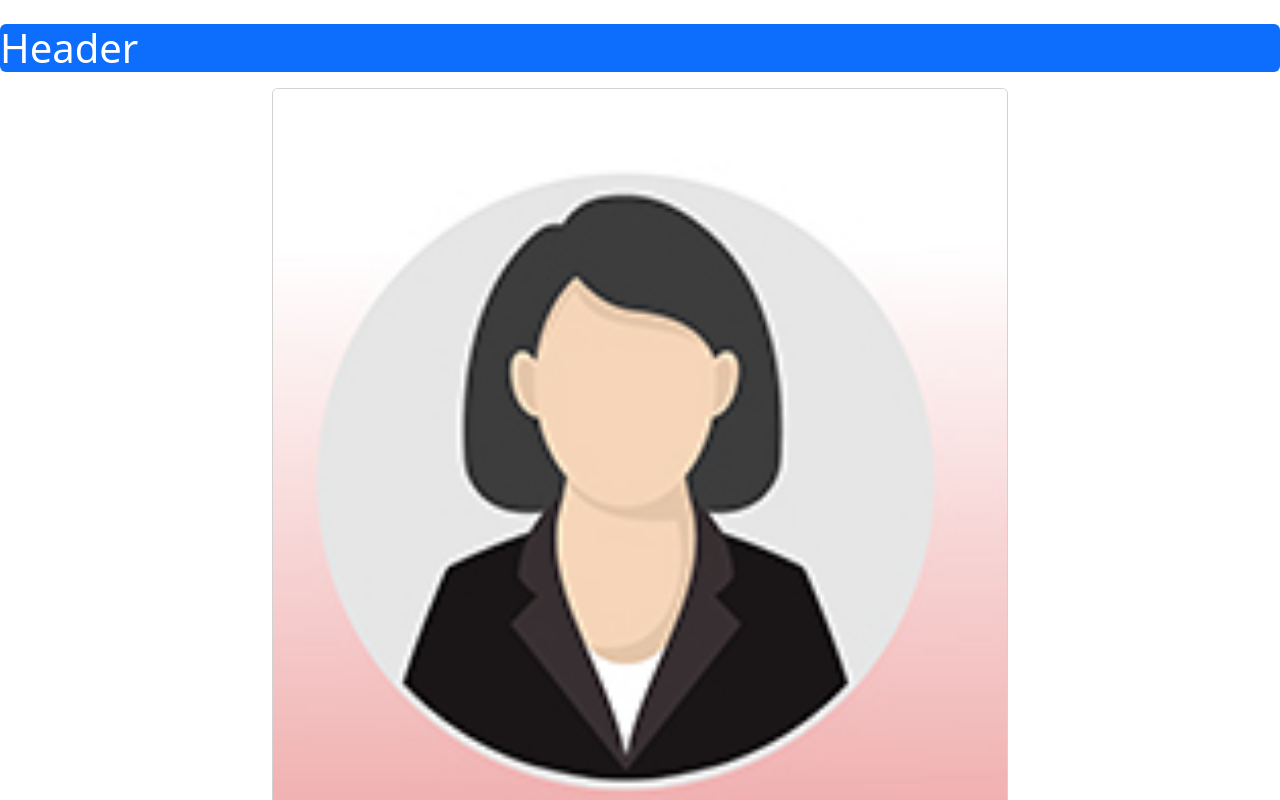
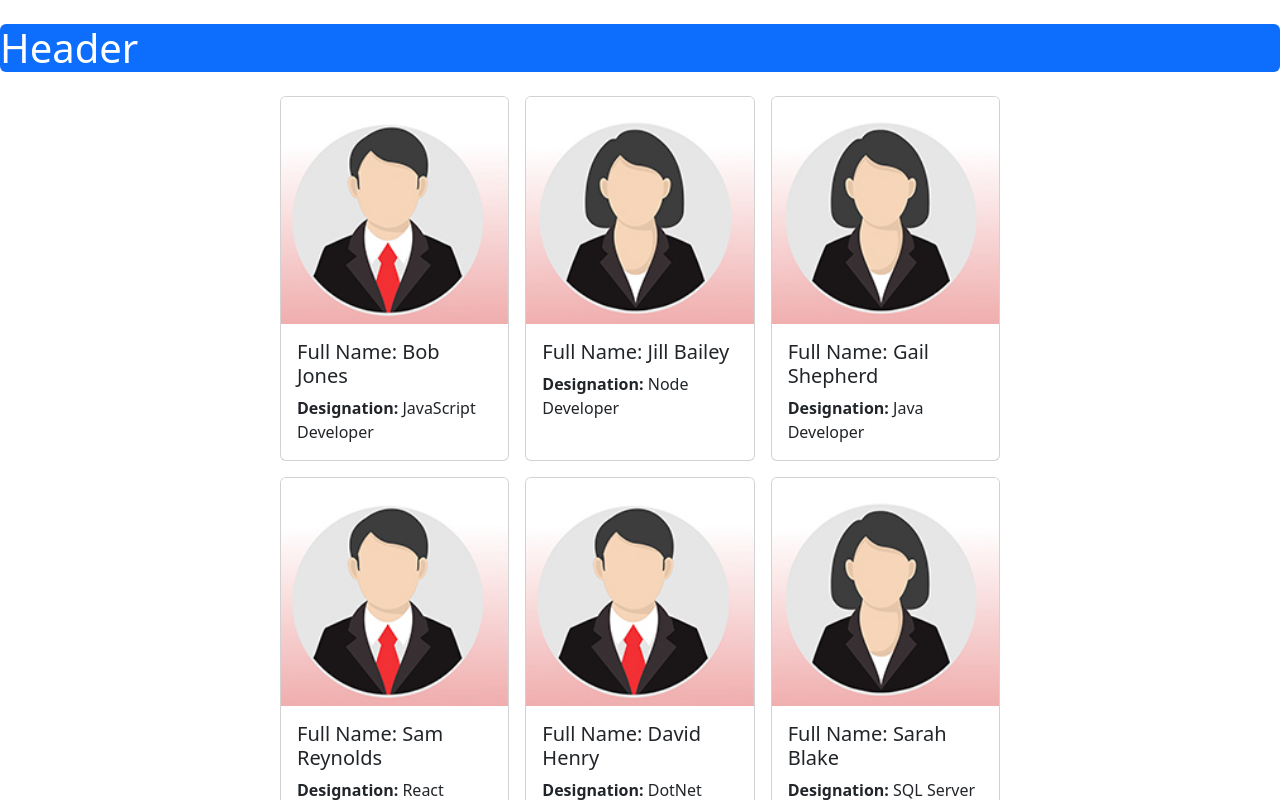
Before and after one commit to gnzlplcs/team-member-allocation, a React (Create React App) app: page / in a window 1280 px wide. Shown: the top 800 px of the page. Built offline with nearby package versions, Linux system fonts and the light colour scheme.

Commit message:
:zap: select image profile by gender

```diff
--- a/src/App.css
+++ b/src/App.css
@@ -1,3 +1,8 @@
 body {
   font-family: Arial, Helvetica, sans-serif;
 }
+
+.card-collection {
+  display: grid;
+  grid-template-columns: 1fr 1fr 1fr;
+}
--- a/src/Employees.jsx
+++ b/src/Employees.jsx
@@ -94,10 +94,15 @@ const Employees = () => {
     <main className="container">
       <div className="row justify-content-center mt-3 mb-3">
         <div className="col-8">
+          <div className="card-collection">
             {employees.map((employee) => (
-            <div className="card" key={employee.id}>
+              <div
+                className="card m-2"
+                key={employee.id}
+                style={{ cursor: "pointer" }}
+              >
                 <img
-                src={femaleProfile}
+                  src={(employee.gender) === 'male' ? maleProfile : femaleProfile}
                   alt={"person face"}
                   className="card-img-top"
                 />
@@ -111,6 +116,7 @@ const Employees = () => {
             ))}
           </div>
         </div>
+      </div>
     </main>
   );
 };
```
Lines whose indentation alone changed are shown as unchanged.
